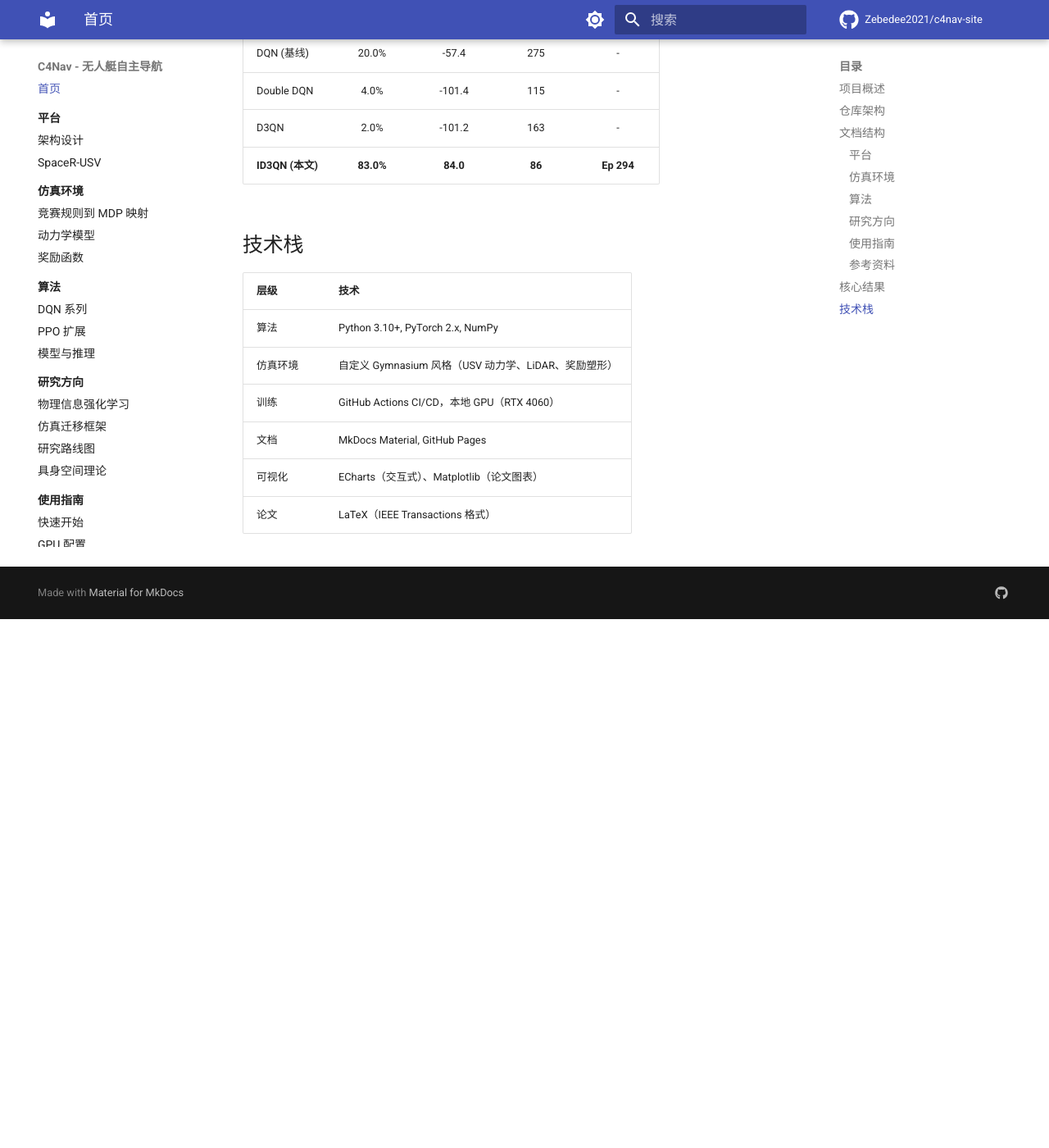
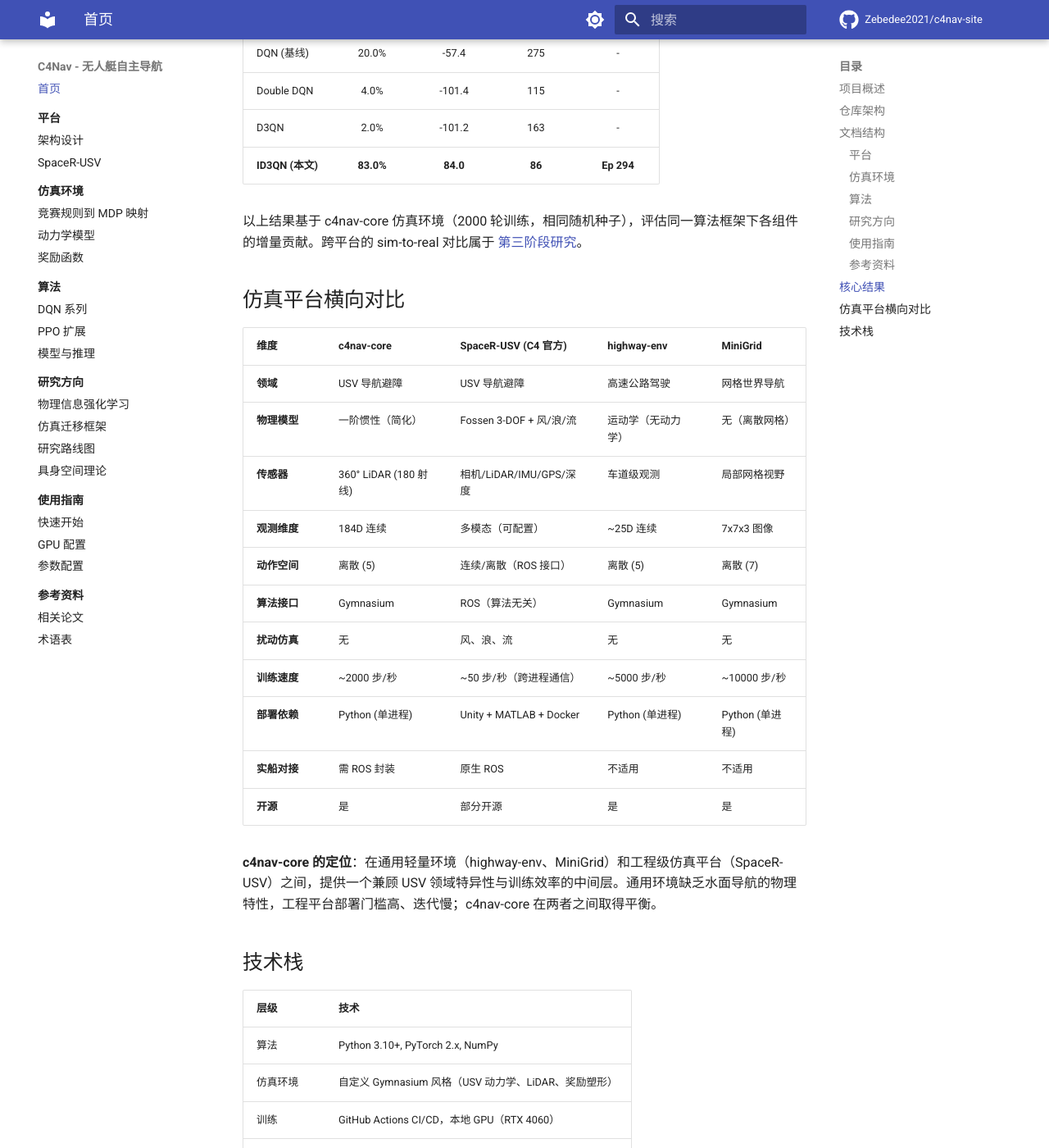
Before and after one commit to Zebedee2021/c4nav-site, an MkDocs documentation site: the page built from docs/index.md, in a window 1280 px wide and 1400 px high, scrolled down 1822 px. Shown: the whole window at 82% size. Built offline with MkDocs 1.6.1 and Material for MkDocs 9.7.7, drawn with Linux system fonts in a browser that asks for light colours; comment, search, counter and statistics services are not loaded; before the commit the page ends 2577 px from its top, so only the background shows below that.

Commit message:
docs: add simulation platform comparison table to homepage
Compare c4nav-core with SpaceR-USV, highway-env, and MiniGrid across
physics, sensors, training speed, deployment dependencies, etc.
Clarifies c4nav-core's positioning as a middle ground between generic
lightweight environments and engineering-grade simulators.

🤖 Generated with [Qoder][https://qoder.com]

```diff
--- a/docs/index.md
+++ b/docs/index.md
@@ -62,6 +62,26 @@ C4Nav 是一个面向无人艇 (USV) 自主导航研究的开源项目，围绕
 | D3QN | 2.0% | -101.2 | 163 | - |
 | **ID3QN (本文)** | **83.0%** | **84.0** | **86** | **Ep 294** |
 
+以上结果基于 c4nav-core 仿真环境（2000 轮训练，相同随机种子），评估同一算法框架下各组件的增量贡献。跨平台的 sim-to-real 对比属于 [第三阶段研究](research/roadmap.md)。
+
+## 仿真平台横向对比
+
+| 维度 | c4nav-core | SpaceR-USV (C4 官方) | highway-env | MiniGrid |
+|------|-----------|---------------------|-------------|----------|
+| **领域** | USV 导航避障 | USV 导航避障 | 高速公路驾驶 | 网格世界导航 |
+| **物理模型** | 一阶惯性（简化） | Fossen 3-DOF + 风/浪/流 | 运动学（无动力学） | 无（离散网格） |
+| **传感器** | 360° LiDAR (180 射线) | 相机/LiDAR/IMU/GPS/深度 | 车道级观测 | 局部网格视野 |
+| **观测维度** | 184D 连续 | 多模态（可配置） | ~25D 连续 | 7x7x3 图像 |
+| **动作空间** | 离散 (5) | 连续/离散（ROS 接口） | 离散 (5) | 离散 (7) |
+| **算法接口** | Gymnasium | ROS（算法无关） | Gymnasium | Gymnasium |
+| **扰动仿真** | 无 | 风、浪、流 | 无 | 无 |
+| **训练速度** | ~2000 步/秒 | ~50 步/秒（跨进程通信） | ~5000 步/秒 | ~10000 步/秒 |
+| **部署依赖** | Python (单进程) | Unity + MATLAB + Docker | Python (单进程) | Python (单进程) |
+| **实船对接** | 需 ROS 封装 | 原生 ROS | 不适用 | 不适用 |
+| **开源** | 是 | 部分开源 | 是 | 是 |
+
+**c4nav-core 的定位**：在通用轻量环境（highway-env、MiniGrid）和工程级仿真平台（SpaceR-USV）之间，提供一个兼顾 USV 领域特异性与训练效率的中间层。通用环境缺乏水面导航的物理特性，工程平台部署门槛高、迭代慢；c4nav-core 在两者之间取得平衡。
+
 ## 技术栈
 
 | 层级 | 技术 |
```
